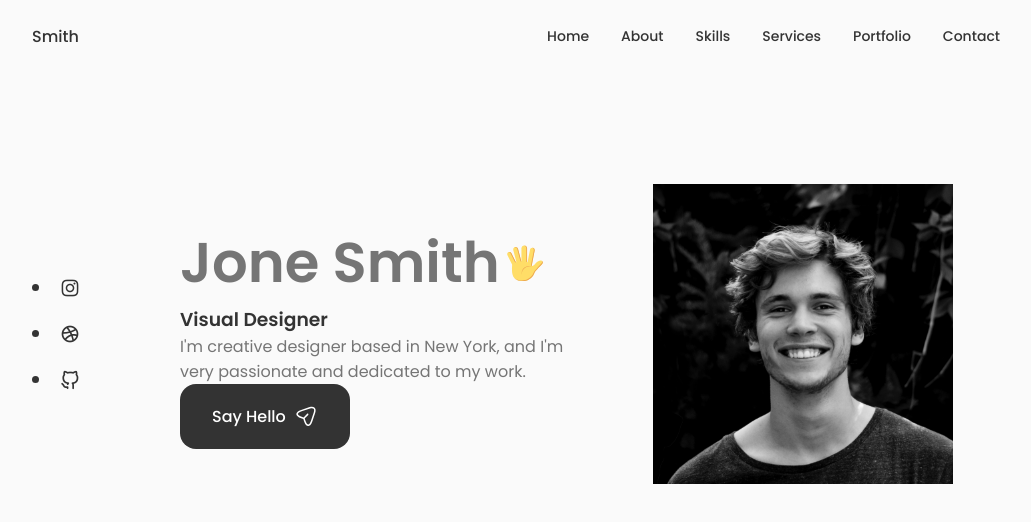
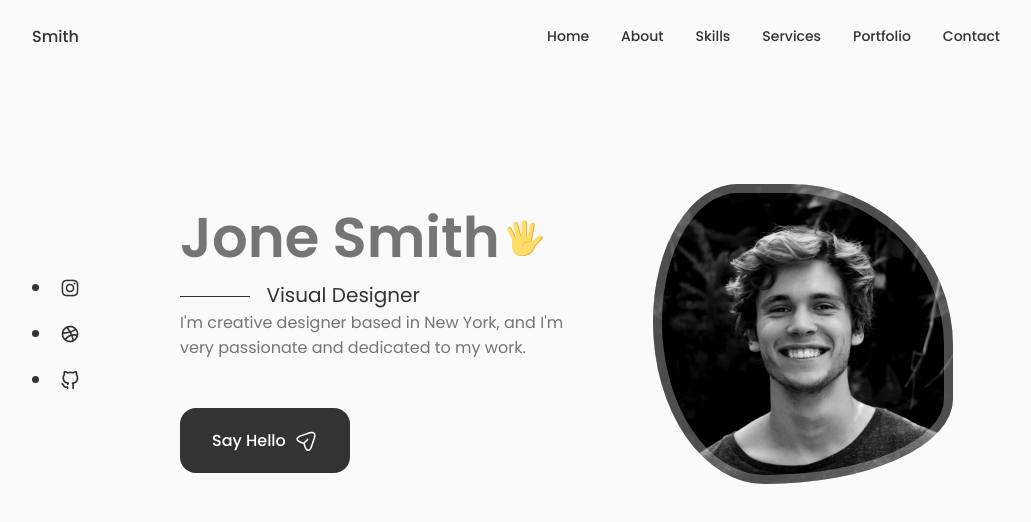
Before and after one commit to ImeshaDilshani/site-p, a React (Create React App) app: page / in a window 1280 px wide. Shown: the top 522 px of the page, without its empty margins (124-1155 px from the left). Built offline with nearby package versions, Linux system fonts and the light colour scheme.

Commit message:
home.css added

```diff
--- a/src/components/home/home.css
+++ b/src/components/home/home.css
@@ -25,14 +25,46 @@
     height: 38px;
     margin-left: 0.4rem;
 }
+.home__subtitle{
+    position: relative;
+    font-size: var(--h3-font-size);
+    padding-left: 5.4rem;
+    font-weight: var(--font-normal);
+    margin-bottom: var(--m-1);
+}
+.home__subtitle::before{
+    content: '';
+    position: absolute;
+    width: 70px;
+    height: 1px;
+    background-color: var(--title-color);
+    left: 0;
+    top: 1rem;
+}
+.home__description{
+    max-width: 400px;
+    margin-bottom: var(--mb-3);
+}
 .home__img{
     background: url(../../assets//profile.jpg);
     background-repeat: no-repeat;
     background-position: center;
     background-size: cover;
-    box-shadow: inset 0 0 0 9px rgb(255, 255, 255 / 30%);
+    box-shadow: inset 0 0 0 9px rgb(255 255 255 / 30%);
     order: 1;
     justify-self: center;
     width: 300px;
     height: 300px;
+    animation: profile__animate 8s ease-in-out infinite 1s;
 }
+@keyframes profile__animate {
+    0%{
+        border-radius: 60% 40% 30% 70% / 60% 30% 70% 40%;
+    }
+    50%{
+        border-radius: 30% 60% 70% 40% / 50% 60% 30% 60%;
+    }
+    100%{
+        border-radius: 60% 40% 30% 70% / 60% 30% 70% 40%;
+    }
+}
```
